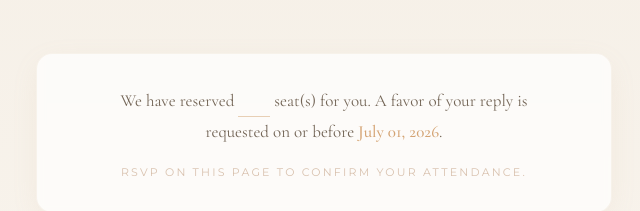
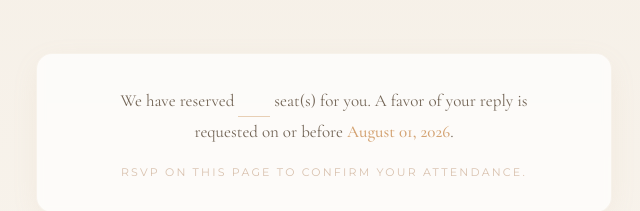
Before and after one commit to Japh09066/wedding-invitation, a Next.js app: page / in a window 1280 px wide. Shown: the part 8300-8511 px from the top of the page, without its empty margins (316-956 px from the left). Built offline with nearby package versions, Linux system fonts and the light colour scheme; no server answers; a web font is replaced by a local one.

Commit message:
Fix RSVP deadline in WeddingDetails (July 1 → August 1)

```diff
--- a/app/components/WeddingDetails.tsx
+++ b/app/components/WeddingDetails.tsx
@@ -61,7 +61,7 @@ export default function WeddingDetails() {
               &nbsp;&nbsp;
             </span>{' '}
             seat(s) for you. A favor of your reply is requested on or before{' '}
-            <span className="font-medium text-floral-gold">July 01, 2026</span>.
+            <span className="font-medium text-floral-gold">August 01, 2026</span>.
           </p>
           <p className="font-sans text-[11px] uppercase tracking-[0.2em] text-floral-taupe/70 mt-4">
             RSVP on this page to confirm your attendance.
```
